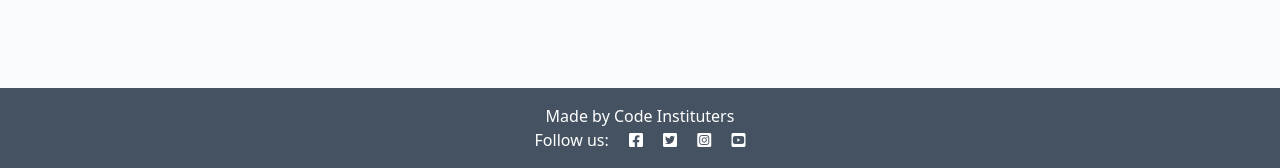
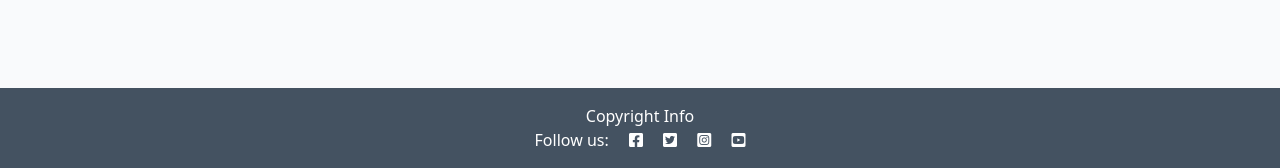
Before and after one commit to KiwiFunk/django-blog, a Django app: template templates/base.html in a window 1280 px wide. Shown: the part 632-800 px from the top of the page. Run offline with Django 4.2, Linux system fonts and the light colour scheme; the template is opened without the code that fills it, so the values that code supplies are empty.

Commit message:
Added copyright block

```diff
--- a/blog/templates/blog/index.html
+++ b/blog/templates/blog/index.html
@@ -50,3 +50,9 @@
 
 <!-- index.html content ends here -->
 {% endblock %}
+
+{% block copyright %}
+
+Copyright 2025 CodeStar
+
+{% endblock %}
--- a/codestar/settings.py
+++ b/codestar/settings.py
@@ -64,6 +64,7 @@ TEMPLATES = [
     {
         'BACKEND': 'django.template.backends.django.DjangoTemplates',
         'DIRS': [TEMPLATES_DIR],
+        #Tells Django to look for templates in the apps.
         'APP_DIRS': True,
         'OPTIONS': {
             'context_processors': [
--- a/templates/base.html
+++ b/templates/base.html
@@ -62,7 +62,11 @@
 
     <!-- Footer -->
     <footer class="footer mt-auto py-3 dark-bg">
-        <p class="m-0 text-center text-white">Made by Code Instituters</p>
+        <p class="m-0 text-center text-white">
+            {% block copyright %}
+                Copyright Info
+            {% endblock copyright %}
+        </p>
         <p class="m-0 text-center text-white">Follow us: <i class="fab fa-facebook-square ms-3"></i>
             <i class="fab fa-twitter-square ms-3"></i>
             <i class="fab fa-instagram-square ms-3"></i>
```
